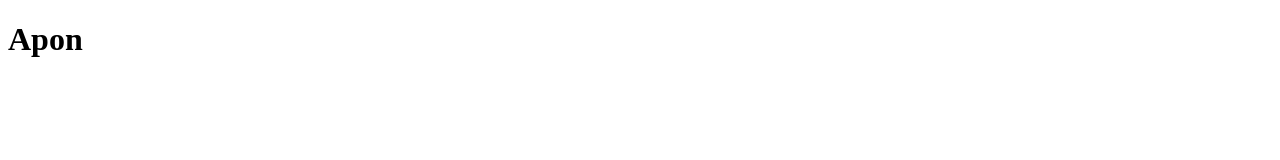
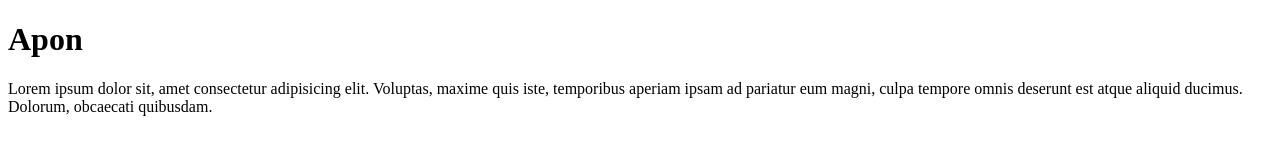
Before and after one commit to Apon-Ahammed/Assiginment05, a plain HTML site: page index.html in a window 1280 px wide. Drawn offline with Linux system fonts and the light colour scheme.

Commit message:
github cheack

```diff
--- a/index.html
+++ b/index.html
@@ -7,5 +7,6 @@
 </head>
 <body>
     <h1>Apon</h1>
+    <p>Lorem ipsum dolor sit, amet consectetur adipisicing elit. Voluptas, maxime quis iste, temporibus aperiam ipsam ad pariatur eum magni, culpa tempore omnis deserunt est atque aliquid ducimus. Dolorum, obcaecati quibusdam.</p>
 </body>
 </html>
```
